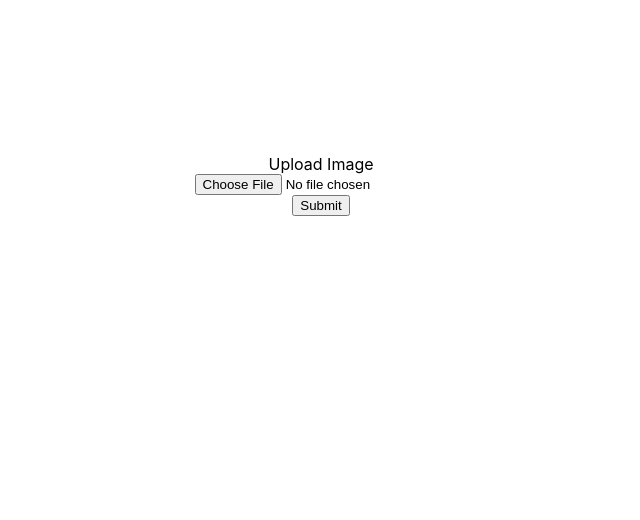
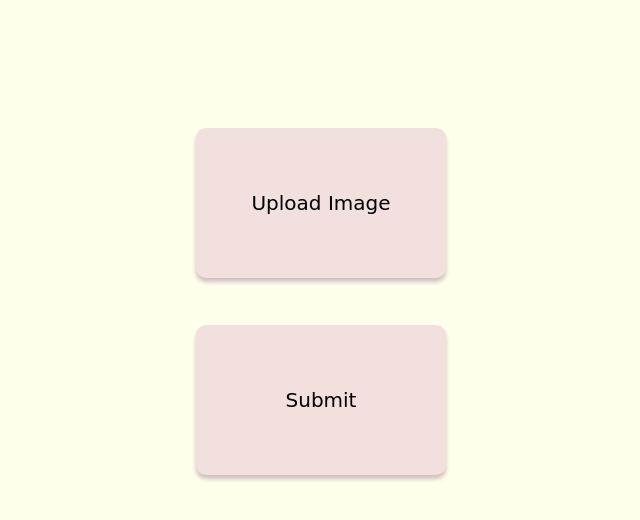
Before and after one commit to hwang26/you-missed-my-heart, a Next.js app: page /you-missed-my-heart/ in a window 1280 px wide. Shown: the top 520 px of the page, without its empty margins (319-959 px from the left). Built offline with nearby package versions, Linux system fonts and the light colour scheme.

Commit message:
Updated button CSS to look cuter

```diff
--- a/src/components/Form/Form.js
+++ b/src/components/Form/Form.js
@@ -1,13 +1,61 @@
 
 import styles from './Form.module.scss';
+import {useState} from 'react';
 
 const Form = (props) => {
-    // We should perform some clientside validation to make sure the image is the correct type
-    // We can also style the button a bit better
+
+   const [file, setFile] = useState(null);
+
+    // https://developer.mozilla.org/en-US/docs/Web/Media/Formats/Image_types
+    const fileTypes = [
+        "image/apng",
+        "image/bmp",
+        "image/gif",
+        "image/jpeg",
+        "image/pjpeg",
+        "image/png",
+        "image/svg+xml",
+        "image/tiff",
+        "image/webp",
+        "image/x-icon"
+    ];
+
+
+    // Used in JSX as a visual
+    let fileName="";
+
+    if(file !== null){
+        fileName = file.name;
+    };
+
+    // If the file is a valid image, return true
+    function validFileType(unknownFile) {
+        if(unknownFile !==(null || undefined)){
+            return fileTypes.includes(unknownFile.type);
+        }
+        return false;
+    }
+
+    // Checks if the file is a valid image; if valid, sets the file
+   function changeHandler(e){
+        let uploadedFile = e.target.files[0];
+        let isValid = validFileType(uploadedFile);
+
+        if(isValid){
+            setFile(uploadedFile);
+        }
+   }
+
     return(
         <form className={styles.formStyle} method="post" encType="multipart/form-data">
+            {/*Label is for the image input element*/}
             <label htmlFor="imageInput">Upload Image</label>
-            <input id="imageInput" type="file" accept="image/*" />
+            {
+                fileName !== "" ?
+                (<p>{fileName}</p>) :
+                null
+            }
+            <input id="imageInput" type="file" accept="image/*" onChange={changeHandler}/>
             <button>Submit</button>
         </form>
     );
--- a/src/components/Form/Form.module.scss
+++ b/src/components/Form/Form.module.scss
@@ -1,10 +1,56 @@
 .formStyle{
 
-    margin-top: 12%;
+    margin-top: 10%;
     display: flex;
     flex-direction: column;
     align-items: center;
 
+    p {
+        font-family: 'Comic Sans MS';
+    }
+
     input{
+        opacity: 0;
+    }
+
+    label{
+        display: flex;
+        align-items: center;
+        justify-content: center;
+
+        font-family: 'Comic Sans MS';
+        font-size: 20px;
+
+        border-radius: 10px;
+        border-style: none;
+        width: 250px;
+        height: 150px;
+        margin-bottom: 2%;
+
+        background-color: #F1E0DD;
+        box-shadow: 0px 4px 4px rgba(58, 5, 55, 0.25);
+    }
+
+    label:hover{
+        background: pink;
+        cursor: pointer;
+
+    }
+
+    button{
+        font-family: 'Comic Sans MS';
+        font-size: 20px;
+
+        border-radius: 10px;
+        border-style: none;
+        width: 250px;
+        height: 150px;
+
+        background-color: #F1E0DD;
+        box-shadow: 0px 4px 4px rgba(58, 5, 55, 0.25);
+    }
+    button:hover{
+        background: pink;
+        cursor: pointer;
     }
 }
--- a/src/pages/index.js
+++ b/src/pages/index.js
@@ -6,8 +6,8 @@ export default function Home() {
   return (
     <div>
       <Head>
-        <title>Create Next App</title>
-        <meta name="description" content="Generated by create next app" />
+        <title>You Missed My Heart</title>
+        <meta name="description" content="Twitter bot that generates Phoebe Bridgers lyrics with an attached image." />
         <link rel="icon" href="/favicon.ico" />
       </Head>
 
--- a/src/styles/globals.scss
+++ b/src/styles/globals.scss
@@ -1,5 +1,6 @@
 html,
 body {
+  background-color: #FFFFED;
   padding: 0;
   margin: 0;
   font-family: -apple-system, BlinkMacSystemFont, Segoe UI, Roboto, Oxygen,
```
